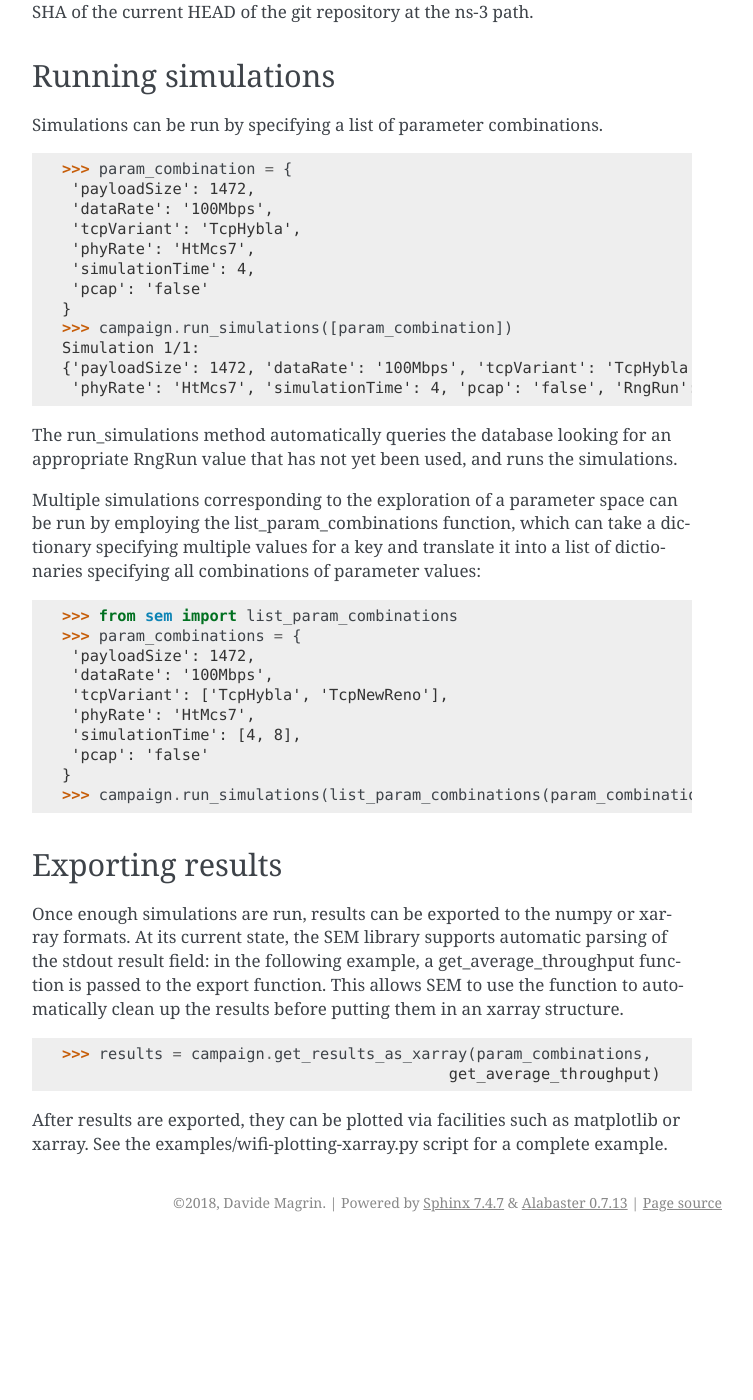
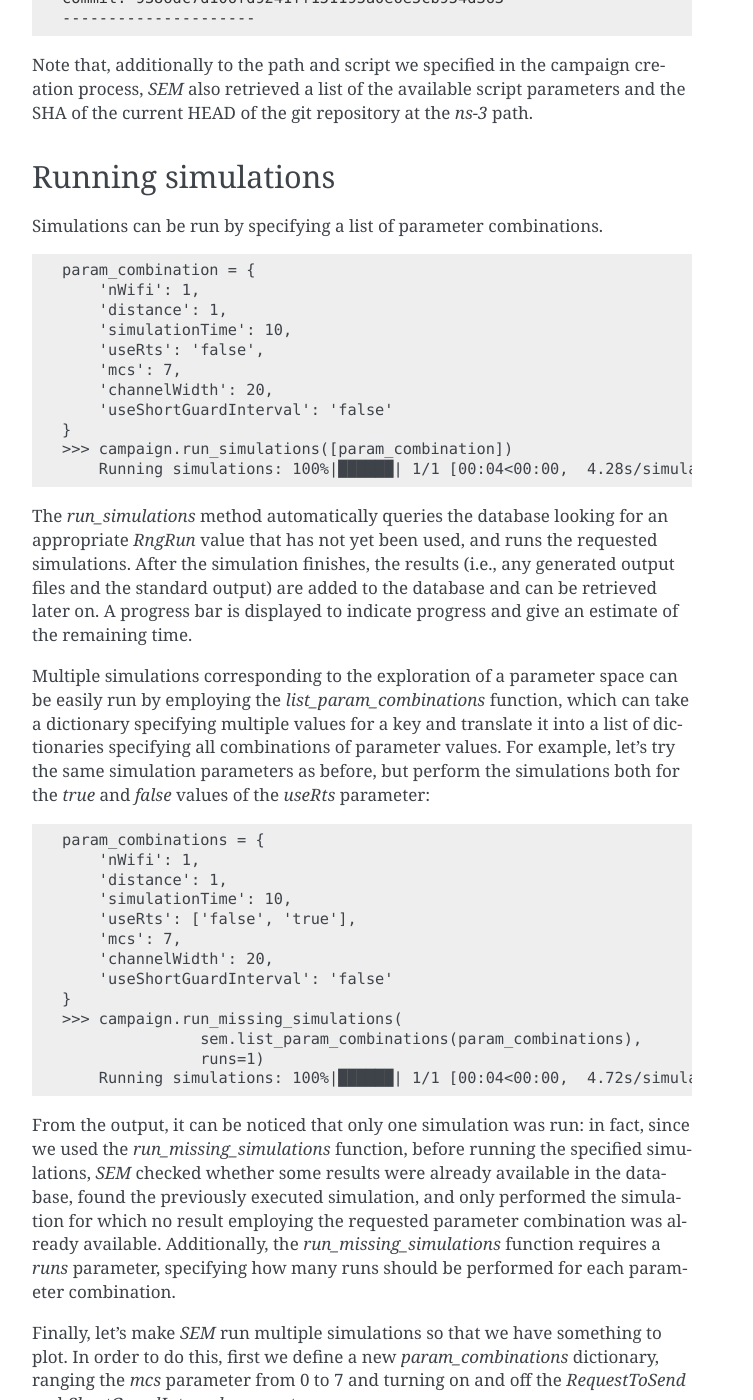
Before and after one commit to signetlabdei/sem, a Sphinx documentation site: the page built from docs/getting-started.rst, in a window 1280 px wide and 1400 px high, scrolled down 1140 px. Shown: the whole window, without its empty margins (388-1141 px from the left). Built offline with Sphinx 7.4.7, drawn with Linux system fonts in a browser that asks for light colours; before the commit the page ends 2382 px from its top, so only the background shows below that; some of the changed text lies outside the part shown.

Commit message:
Update documentation

```diff
--- a/docs/getting-started.rst
+++ b/docs/getting-started.rst
@@ -1,13 +1,18 @@
 Getting started
 ===============
 
-SEM operates on a simulation campaign paradigm. Simulation campaigns
-are thought as a collection of results obtained from running an ns-3
-simulation with different parameters. A simulation campaign is
-contained in a single json database for portability, and is accessible
-through a CampaignManager object, which is provided by this library.
-Through this class it's possible to create new campaigns, load
-existing ones, run simulations and export results to other formats.
+`SEM` operates on simulation campaigns, which consist in a collection of results
+obtained from running a specific `ns-3` simulation script with possibly varying
+command line parameters.
+
+Simulation campaigns are saved in a single folder for portability, and are
+accessible through a `CampaignManager` object. Through this class it's possible
+to create new campaigns, load existing ones, run simulations and export results
+to a variety of formats for analysis and plotting.
+
+In the following sections we will use `SEM` to go from a vanilla ns-3
+installation (assumed to be available at `/tmp/ns-3`) to plots visualizing the
+results, in as few commands as possible.
 
 Creating and loading a simulation campaign
 ------------------------------------------
@@ -15,47 +20,41 @@
 Creation of a new campaign requires:
 
 * The path of the ns-3 installation to use
-* The name of the simulation script
-* A name for the file where the campaign will be saved.
+* The name of the simulation script that will be run
+* The location of the folder where the campaign will be saved.
 
-The following lines give an example:
+We can create a campaign using the following instructions::
 
-::
+  import sem
+  ns_path = '/tmp/ns-3'
+  script = 'wifi-multi-tos'
+  campaign_dir = '/tmp/wifi-plotting-example'
+  campaign = sem.CampaignManager.new(ns_path, script,
+                                     campaign_dir)
 
-   >>> ns_path = "/tmp/ns-3-dev-gsoc/"
-   >>> script = 'wifi-tcp'
-   >>> filename = "/tmp/wifi-tcp-sims.json"
-   >>> campaign = CampaignManager.new(ns_path, script, filename)
+Internally, `SEM` also checks whether the path points to a valid ns-3
+installation, and whether the script is actually available for execution or not.
+If a simulation campaign already exists at the specified `campaign_dir`, and if
+it points to the same `ns_path` and `script` values, that campaign is loaded
+instead.
 
-Internally, SEM also checks whether the path points to a valid ns-3
-installation, and whether the script is actually available for
-execution or not. An error is also raised if the new campaign filename
-points to an already existing file.
-
-Alternatively, campaigns can be loaded from existing files:
-
-::
-
-   >>> campaign = CampaignManager.load(filename)
-
-CampaignManager objects can be directly printed to inspect the status
-of the campaign:
+`CampaignManager` objects can also be directly printed to inspect the status of
+the campaign:
 
 ::
 
    >>> print(campaign)
    --- Campaign info ---
-   ns-3 path: /tmp/ns-3-dev-gsoc/
-   script: wifi-tcp
-   params: ['payloadSize', 'dataRate', 'tcpVariant', 'phyRate',
-            'simulationTime', 'pcap']
+   ns-3 path: /tmp/ns-3
+   script: wifi-multi-tos
+   params: ['nWifi', 'distance', 'simulationTime', 'useRts', 'mcs',
+            'channelWidth', 'useShortGuardInterval']
    commit: 9386dc7d106fd9241ff151195a0e6e5cb954d363
    ---------------------
 
-Note that, additionally to the path and script we specified in the
-campaign creation process, SEM also retrieved a list of the available
-script parameters and the SHA of the current HEAD of the git
-repository at the ns-3 path.
+Note that, additionally to the path and script we specified in the campaign
+creation process, `SEM` also retrieved a list of the available script parameters
+and the SHA of the current HEAD of the git repository at the `ns-3` path.
 
 Running simulations
 -------------------
@@ -64,52 +63,167 @@
 
 ::
 
-   >>> param_combination = {
-    'payloadSize': 1472,
-    'dataRate': '100Mbps',
-    'tcpVariant': 'TcpHybla',
-    'phyRate': 'HtMcs7',
-    'simulationTime': 4,
-    'pcap': 'false'
-   }
-   >>> campaign.run_simulations([param_combination])
-   Simulation 1/1:
-   {'payloadSize': 1472, 'dataRate': '100Mbps', 'tcpVariant': 'TcpHybla',
-    'phyRate': 'HtMcs7', 'simulationTime': 4, 'pcap': 'false', 'RngRun': 1}
+  param_combination = {
+      'nWifi': 1,
+      'distance': 1,
+      'simulationTime': 10,
+      'useRts': 'false',
+      'mcs': 7,
+      'channelWidth': 20,
+      'useShortGuardInterval': 'false'
+  }
+  >>> campaign.run_simulations([param_combination])
+      Running simulations: 100%|██████| 1/1 [00:04<00:00,  4.28s/simulation]
 
-The run_simulations method automatically queries the database looking for an
-appropriate RngRun value that has not yet been used, and runs the simulations.
+The `run_simulations` method automatically queries the database looking for an
+appropriate `RngRun` value that has not yet been used, and runs the requested
+simulations. After the simulation finishes, the results (i.e., any generated
+output files and the standard output) are added to the database and can be
+retrieved later on. A progress bar is displayed to indicate progress and give an
+estimate of the remaining time.
 
 Multiple simulations corresponding to the exploration of a parameter space can
-be run by employing the list_param_combinations function, which can take a
-dictionary specifying multiple values for a key and translate it into a list of
-dictionaries specifying all combinations of parameter values::
+be easily run by employing the `list_param_combinations` function, which can
+take a dictionary specifying multiple values for a key and translate it into a
+list of dictionaries specifying all combinations of parameter values. For
+example, let's try the same simulation parameters as before, but perform the
+simulations both for the `true` and `false` values of the `useRts` parameter::
 
-  >>> from sem import list_param_combinations
-  >>> param_combinations = {
-   'payloadSize': 1472,
-   'dataRate': '100Mbps',
-   'tcpVariant': ['TcpHybla', 'TcpNewReno'],
-   'phyRate': 'HtMcs7',
-   'simulationTime': [4, 8],
-   'pcap': 'false'
+  param_combinations = {
+      'nWifi': 1,
+      'distance': 1,
+      'simulationTime': 10,
+      'useRts': ['false', 'true'],
+      'mcs': 7,
+      'channelWidth': 20,
+      'useShortGuardInterval': 'false'
   }
-  >>> campaign.run_simulations(list_param_combinations(param_combinations))
+  >>> campaign.run_missing_simulations(
+                 sem.list_param_combinations(param_combinations),
+                 runs=1)
+      Running simulations: 100%|██████| 1/1 [00:04<00:00,  4.72s/simulation]
+
+From the output, it can be noticed that only one simulation was run: in fact,
+since we used the `run_missing_simulations` function, before running the
+specified simulations, `SEM` checked whether some results were already available
+in the database, found the previously executed simulation, and only performed
+the simulation for which no result employing the requested parameter combination
+was already available. Additionally, the `run_missing_simulations` function
+requires a `runs` parameter, specifying how many runs should be performed for
+each parameter combination.
+
+Finally, let's make `SEM` run multiple simulations so that we have something to
+plot. In order to do this, first we define a new `param_combinations`
+dictionary, ranging the `mcs` parameter from 0 to 7 and turning on and off the
+`RequestToSend` and `ShortGuardInterval` parameters::
+
+  param_combinations = {
+      'nWifi': 1,
+      'distance': 1,
+      'simulationTime': 10,
+      'useRts': ['false', 'true'],
+      'mcs': list(range(8)),
+      'channelWidth': 20,
+      'useShortGuardInterval': ['false', 'true']
+  }
+
+  >>> campaign.run_missing_simulations(
+                  sem.list_param_combinations(param_combinations),
+                  runs=3)
+      Running simulations: 100%|██████| 94/94 [05:47<00:00,  3.70s/simulation]
 
 Exporting results
 -----------------
 
-Once enough simulations are run, results can be exported to the numpy or xarray
-formats. At its current state, the SEM library supports automatic parsing of the
-stdout result field: in the following example, a get_average_throughput function
-is passed to the export function. This allows SEM to use the function to
-automatically clean up the results before putting them in an xarray structure.
+Available results can be inspected using the `DatabaseManager` object associated
+to the `CampaignManager`, and available as the `db` attribute of the campaign.
+For instance, let's check out the first result::
 
-::
+  >>> len(campaign.db.get_results())
+      96
+  >>> campaign.db.get_results()[0]
+      {
+        'nWifi': 1,
+        'distance': 1,
+        'simulationTime': 10,
+        'useRts': 'false',
+        'mcs': 7,
+        'channelWidth': 20,
+        'useShortGuardInterval': 'false',
+        'RngRun': 1,
+        'id': '771e0511-43b9-4e33-aa6a-dc4266be24f1',
+        'elapsed_time': 4.270819187164307,
+        'stdout': 'Aggregated throughput: 49.2696 Mbit/s\n'
+      }
+
+Results are returned as dictionaries, with a key-value pair for each available
+script parameter, and the following additional fields:
+
+  * `RngRun`: the `--RngRun` value that was used for this simulation;
+  * `id`: an unique identifier for the simulation;
+  * `elapsed_time`: the required time, in seconds, to run the simulation;
+  * `stdout`: the output of the simulation script.
+
+Finally, results can be exported to the `numpy` or `xarray` formats.
+
+At its current state, the `SEM` library supports automatic parsing of the
+`stdout` result field: in the following lines we will define a
+`get_average_throughput` function, which transforms strings formatted like the
+`stdout` field of the result above into float numbers containing the average
+throughput measured by the simulation. `SEM` will then use the function to
+automatically clean up the results before putting them in an `xarray`
+structure::
+
+  import re  # Regular expressions to perform the parsing
+
+
+  def get_average_throughput(stdout):
+    m = re.match('.*throughput: [-+]?([0-9]*\.?[0-9]+).*', stdout,
+                re.DOTALL).group(1)
+    return float(m)
+
 
   >>> results = campaign.get_results_as_xarray(param_combinations,
-                                            get_average_throughput)
+                                               get_average_throughput,
+                                               'AvgThroughput', runs=3)
 
-After results are exported, they can be plotted via facilities such as
-matplotlib or xarray. See the examples/wifi-plotting-xarray.py script for a
-complete example.
+      <xarray.DataArray (useRts: 2, mcs: 8, useShortGuardInterval: 2, runs: 3)>
+      array([[[[10.8351 , 10.8057 , 10.8163 ],
+              [11.849  , 11.8549 , 11.7901 ]],
+
+              [...]
+
+              [[35.2868 , 35.3763 , 35.3044 ],
+              [36.4903 , 36.4137 , 36.4432 ]]]])
+      Coordinates:
+        * useRts                 (useRts) <U5 'false' 'true'
+        * mcs                    (mcs) int64 0 1 2 3 4 5 6 7
+        * useShortGuardInterval  (useShortGuardInterval) <U5 'false' 'true'
+        * runs                   (runs) int64 0 1 2
+
+Finally, we can easily plot the obtained results by appropriately slicing the
+`DataArray`::
+
+  import matplotlib.pyplot as plt
+  import numpy as np
+  plt.figure()  # Create a new figure
+  # Iterate over all possible parameter values
+  for useShortGuardInterval in ['false', 'true']:
+    for useRts in ['false', 'true']:
+        avg = results.sel(useShortGuardInterval=useShortGuardInterval,
+                          useRts=useRts).reduce(np.mean, 'runs')
+        std = results.sel(useShortGuardInterval=useShortGuardInterval,
+                          useRts=useRts).reduce(np.std, 'runs')
+        plt.errorbar(x=param_combinations['mcs'], y=avg, yerr=6*std,
+                     label='SGI %s, RTS %s' % (useShortGuardInterval, useRts))
+        plt.xlabel('MCS')
+        plt.ylabel('Throughput [Mbit/s]')
+  plt.legend(loc='best')
+  plt.show()
+
+.. figure:: throughput.png
+    :width: 100%
+    :align: center
+    :figclass: align-center
+
+    The plot obtained from the simulations.
--- a/docs/index.rst
+++ b/docs/index.rst
@@ -15,7 +15,9 @@
 .. toctree::
    :maxdepth: 2
 
+   installation
    getting-started
+   advanced-usage
 
 API Reference
 -------------
```
Also changed, not shown: README.md (+2 -0 lines), docs/advanced-usage.rst (added, +12 -0 lines), docs/installation.rst (added, +24 -0 lines), docs/throughput.png (added).
